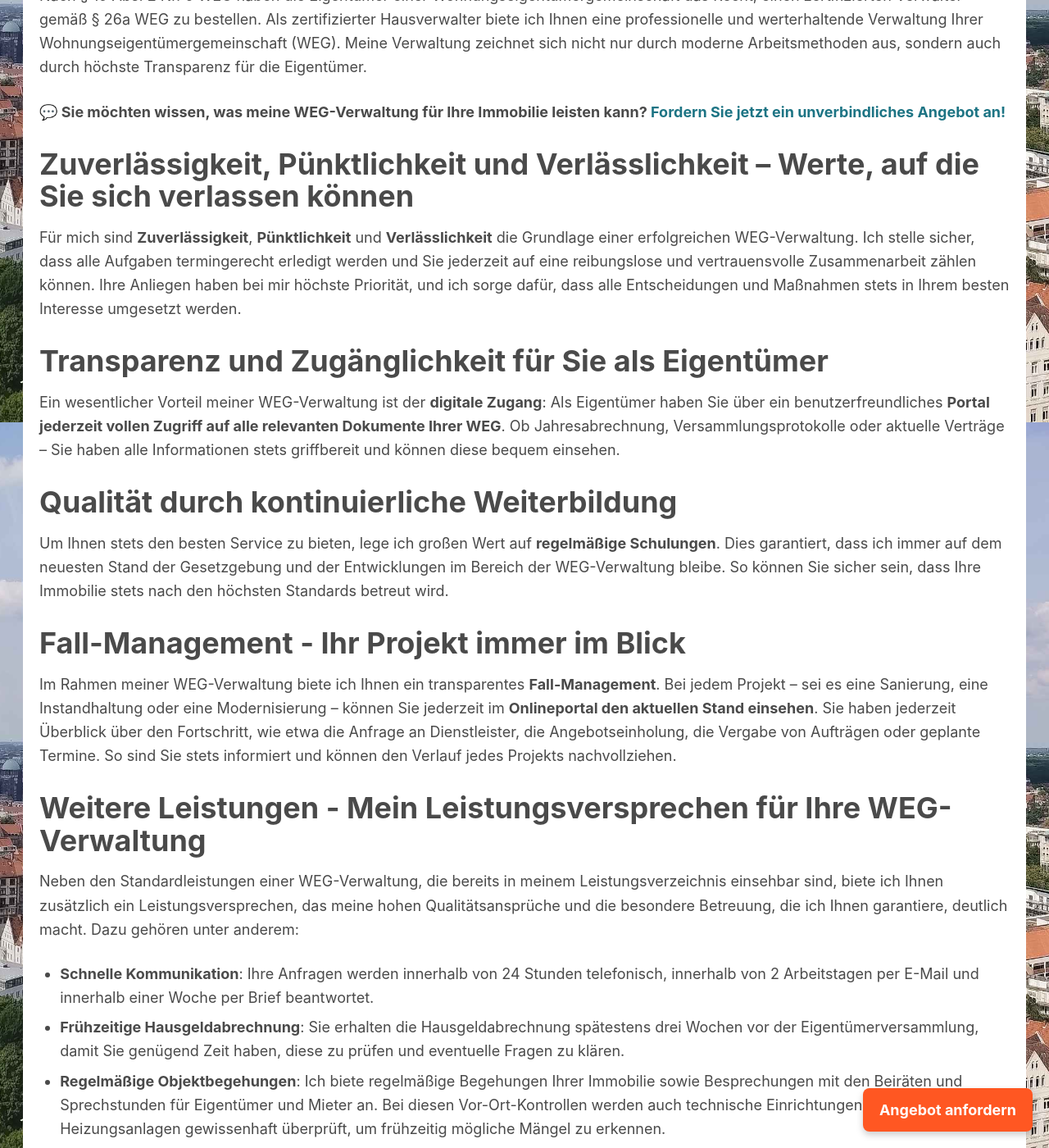
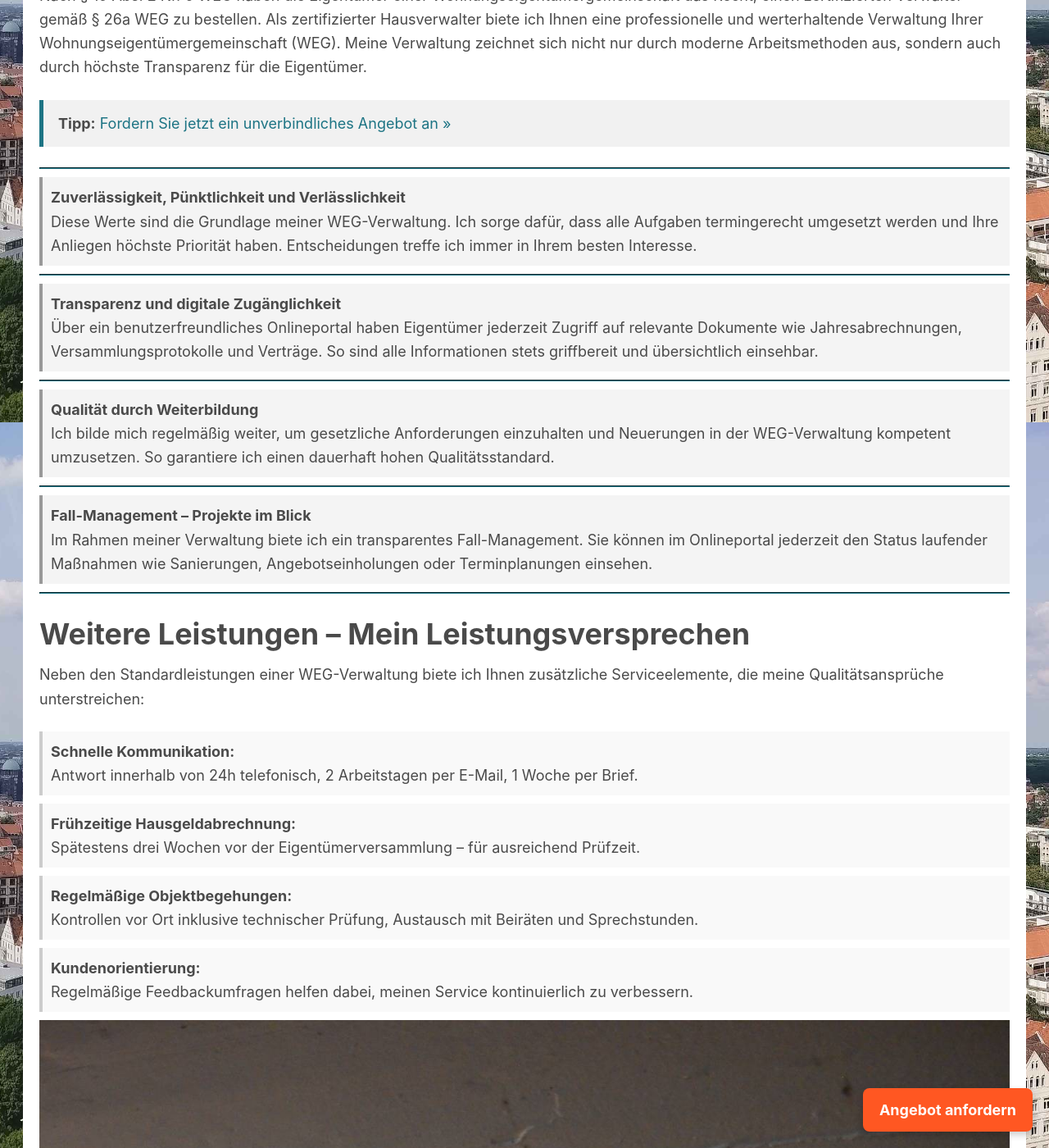
Before and after one commit to marek22k/hausverwaltung, a Jekyll site: the page built from weg-verwaltung.md, in a window 1280 px wide and 1400 px high, scrolled down 1285 px. Shown: the whole window at 82% size. Built offline with Jekyll 4.4.1, drawn with Linux system fonts in a browser that asks for light colours; some of the changed text lies outside the part shown.

Commit message:
Update weg-verwaltung.md

```diff
--- a/weg-verwaltung.md
+++ b/weg-verwaltung.md
@@ -10,45 +10,69 @@ keywords: WEG-Verwaltung, Hausverwaltung, zertifizierter Verwalter, Wohnungseige
 
 Nach § 19 Abs. 2 Nr. 6 WEG haben die Eigentümer einer Wohnungseigentümergemeinschaft das Recht, einen zertifizierten Verwalter gemäß § 26a WEG zu bestellen. Als zertifizierter Hausverwalter biete ich Ihnen eine professionelle und werterhaltende Verwaltung Ihrer Wohnungseigentümergemeinschaft (WEG). Meine Verwaltung zeichnet sich nicht nur durch moderne Arbeitsmethoden aus, sondern auch durch höchste Transparenz für die Eigentümer.
 
-**💬 Sie möchten wissen, was meine WEG-Verwaltung für Ihre Immobilie leisten kann? [Fordern Sie jetzt ein unverbindliches Angebot an!](/angebot-anfordern/)**
+> **Tipp:** [Fordern Sie jetzt ein unverbindliches Angebot an »](/angebot-anfordern/)
 
-## Zuverlässigkeit, Pünktlichkeit und Verlässlichkeit – Werte, auf die Sie sich verlassen können
+---
 
-Für mich sind **Zuverlässigkeit**, **Pünktlichkeit** und **Verlässlichkeit** die Grundlage einer erfolgreichen WEG-Verwaltung. Ich stelle sicher, dass alle Aufgaben termingerecht erledigt werden und Sie jederzeit auf eine reibungslose und vertrauensvolle Zusammenarbeit zählen können. Ihre Anliegen haben bei mir höchste Priorität, und ich sorge dafür, dass alle Entscheidungen und Maßnahmen stets in Ihrem besten Interesse umgesetzt werden.
-
-## Transparenz und Zugänglichkeit für Sie als Eigentümer
-
-Ein wesentlicher Vorteil meiner WEG-Verwaltung ist der **digitale Zugang**: Als Eigentümer haben Sie über ein benutzerfreundliches **Portal jederzeit vollen Zugriff auf alle relevanten Dokumente Ihrer WEG**. Ob Jahresabrechnung, Versammlungsprotokolle oder aktuelle Verträge – Sie haben alle Informationen stets griffbereit und können diese bequem einsehen.
-
-## Qualität durch kontinuierliche Weiterbildung
-
-Um Ihnen stets den besten Service zu bieten, lege ich großen Wert auf **regelmäßige Schulungen**. Dies garantiert, dass ich immer auf dem neuesten Stand der Gesetzgebung und der Entwicklungen im Bereich der WEG-Verwaltung bleibe. So können Sie sicher sein, dass Ihre Immobilie stets nach den höchsten Standards betreut wird.
-
-## Fall-Management - Ihr Projekt immer im Blick
-
-Im Rahmen meiner WEG-Verwaltung biete ich Ihnen ein transparentes **Fall-Management**. Bei jedem Projekt – sei es eine Sanierung, eine Instandhaltung oder eine Modernisierung – können Sie jederzeit im **Onlineportal den aktuellen Stand einsehen**. Sie haben jederzeit Überblick über den Fortschritt, wie etwa die Anfrage an Dienstleister, die Angebotseinholung, die Vergabe von Aufträgen oder geplante Termine. So sind Sie stets informiert und können den Verlauf jedes Projekts nachvollziehen.
-
-## Weitere Leistungen - Mein Leistungsversprechen für Ihre WEG-Verwaltung
-
-Neben den Standardleistungen einer WEG-Verwaltung, die bereits in meinem Leistungsverzeichnis einsehbar sind, biete ich Ihnen zusätzlich ein Leistungsversprechen, das meine hohen Qualitätsansprüche und die besondere Betreuung, die ich Ihnen garantiere, deutlich macht. Dazu gehören unter anderem:
-- **Schnelle Kommunikation**: Ihre Anfragen werden innerhalb von 24 Stunden telefonisch, innerhalb von 2 Arbeitstagen per E-Mail und innerhalb einer Woche per Brief beantwortet.
-- **Frühzeitige Hausgeldabrechnung**: Sie erhalten die Hausgeldabrechnung spätestens drei Wochen vor der Eigentümerversammlung, damit Sie genügend Zeit haben, diese zu prüfen und eventuelle Fragen zu klären.
-- **Regelmäßige Objektbegehungen**: Ich biete regelmäßige Begehungen Ihrer Immobilie sowie Besprechungen mit den Beiräten und Sprechstunden für Eigentümer und Mieter an. Bei diesen Vor-Ort-Kontrollen werden auch technische Einrichtungen wie Heizungsanlagen gewissenhaft überprüft, um frühzeitig mögliche Mängel zu erkennen.
-
-<div style="background-color: #f9f9f9; padding: 1rem; border-radius: 8px; margin: 1.5rem 0; box-shadow: 0 2px 6px rgba(0,0,0,0.05);">
-  <img src="/assets/img/dsc_0108_optimiert.jpg" alt="Überprüfung Heizungsanlage durch Hausverwalter Marco Müller" style="width: 100%; max-width: 600px; height: auto; border-radius: 8px; display: block; margin: 0 auto;">
-  <p style="text-align: center; font-size: 1rem; line-height: 1.5; margin-top: 0.75rem; color: #444;">
-    Sorgfältige technische Kontrolle durch Hausverwalter Marco Müller – hier bei der Überprüfung einer Heizungsanlage
-  </p>
+<div style="background-color: #f4f4f4; padding: 1rem; border-left: 4px solid #999; margin: 1rem 0;">
+<strong>Zuverlässigkeit, Pünktlichkeit und Verlässlichkeit</strong><br>
+Diese Werte sind die Grundlage meiner WEG-Verwaltung. Ich sorge dafür, dass alle Aufgaben termingerecht umgesetzt werden und Ihre Anliegen höchste Priorität haben. Entscheidungen treffe ich immer in Ihrem besten Interesse.
 </div>
 
-- **Kundenorientierte Servicequalität**: Ihre Zufriedenheit ist mir wichtig. Daher führe ich regelmäßig Kundenbefragungen durch, um meine Dienstleistungen kontinuierlich zu verbessern.
+---
 
-Weitere Details zu meinen Leistungsversprechen finden Sie auf der entsprechenden Unterseite. Dort können Sie sich umfassend informieren, wie ich Ihre Immobilie mit höchster Sorgfalt und Qualität verwalte.
+<div style="background-color: #f4f4f4; padding: 1rem; border-left: 4px solid #999; margin: 1rem 0;">
+<strong>Transparenz und digitale Zugänglichkeit</strong><br>
+Über ein benutzerfreundliches Onlineportal haben Eigentümer jederzeit Zugriff auf relevante Dokumente wie Jahresabrechnungen, Versammlungsprotokolle und Verträge. So sind alle Informationen stets griffbereit und übersichtlich einsehbar.
+</div>
+
+---
+
+<div style="background-color: #f4f4f4; padding: 1rem; border-left: 4px solid #999; margin: 1rem 0;">
+<strong>Qualität durch Weiterbildung</strong><br>
+Ich bilde mich regelmäßig weiter, um gesetzliche Anforderungen einzuhalten und Neuerungen in der WEG-Verwaltung kompetent umzusetzen. So garantiere ich einen dauerhaft hohen Qualitätsstandard.
+</div>
+
+---
+
+<div style="background-color: #f4f4f4; padding: 1rem; border-left: 4px solid #999; margin: 1rem 0;">
+<strong>Fall-Management – Projekte im Blick</strong><br>
+Im Rahmen meiner Verwaltung biete ich ein transparentes Fall-Management. Sie können im Onlineportal jederzeit den Status laufender Maßnahmen wie Sanierungen, Angebotseinholungen oder Terminplanungen einsehen.
+</div>
+
+---
+
+## Weitere Leistungen – Mein Leistungsversprechen
+
+Neben den Standardleistungen einer WEG-Verwaltung biete ich Ihnen zusätzliche Serviceelemente, die meine Qualitätsansprüche unterstreichen:
+
+<div style="background-color: #f9f9f9; padding: 1rem; border-left: 4px solid #ccc; margin: 1rem 0;">
+<strong>Schnelle Kommunikation:</strong><br>
+Antwort innerhalb von 24h telefonisch, 2 Arbeitstagen per E-Mail, 1 Woche per Brief.
+</div>
+
+<div style="background-color: #f9f9f9; padding: 1rem; border-left: 4px solid #ccc; margin: 1rem 0;">
+<strong>Frühzeitige Hausgeldabrechnung:</strong><br>
+Spätestens drei Wochen vor der Eigentümerversammlung – für ausreichend Prüfzeit.
+</div>
+
+<div style="background-color: #f9f9f9; padding: 1rem; border-left: 4px solid #ccc; margin: 1rem 0;">
+<strong>Regelmäßige Objektbegehungen:</strong><br>
+Kontrollen vor Ort inklusive technischer Prüfung, Austausch mit Beiräten und Sprechstunden.
+</div>
+
+<div style="background-color: #f9f9f9; padding: 1rem; border-left: 4px solid #ccc; margin: 1rem 0;">
+<strong>Kundenorientierung:</strong><br>
+Regelmäßige Feedbackumfragen helfen dabei, meinen Service kontinuierlich zu verbessern.
+</div>
+
+![Überprüfung Heizungsanlage durch Hausverwalter Marco Müller](/assets/img/dsc_0108_optimiert.jpg)
+
+---
 
 ## Standardleistungen im Leistungsverzeichnis
 
-Die grundlegenden Leistungen einer WEG-Verwaltung, die jede gute Verwaltung bieten sollte, können Sie in meinem [**Leistungsverzeichnis**](/Leistungskatalog_WEG_Verwaltung/) einsehen. Diese beinhalten sämtliche wichtigen Aufgaben, die eine zuverlässige WEG-Verwaltung ausmacht.
+Die grundlegenden Leistungen einer professionellen WEG-Verwaltung finden Sie in meinem [**Leistungsverzeichnis**](/Leistungskatalog_WEG_Verwaltung/). Dort erfahren Sie im Detail, welche Aufgaben ich zuverlässig für Ihre Gemeinschaft übernehme.
 
 ---
 
@@ -56,17 +80,17 @@ Die grundlegenden Leistungen einer WEG-Verwaltung, die jede gute Verwaltung biet
 
 Sie suchen eine professionelle, transparente und zuverlässige Verwaltung für Ihre Eigentümergemeinschaft in Hannover?
 
-📩 [Fordern Sie jetzt ein unverbindliches Angebot an](/angebot-anfordern/) – ich melde mich schnellstmöglich bei Ihnen!
+📩 **[Fordern Sie jetzt ein unverbindliches Angebot an »](/angebot-anfordern/)**
 
 ---
 
-<!-- Optional: Sticky-Button für dauerhafte Sichtbarkeit -->
+<!-- Sticky CTA Button -->
 <style>
 .cta-sticky {
   position: fixed;
   bottom: 20px;
   right: 20px;
-  background-color: #FF5722; /* Lebhaftes Orange */
+  background-color: #FF5722;
   color: #FFFFFF;
   padding: 12px 20px;
   border-radius: 8px;
@@ -76,13 +100,10 @@ Sie suchen eine professionelle, transparente und zuverlässige Verwaltung für I
   z-index: 999;
   transition: background-color 0.3s ease, transform 0.2s ease;
 }
-
 .cta-sticky:hover {
-  background-color: #D84315; /* Mutigeres Orange */
-  transform: scale(1.05); /* Sanfte Vergrößerung */
+  background-color: #D84315;
+  transform: scale(1.05);
 }
-
-/* Text bleibt weiß, auch nach dem Besuch */
 .cta-sticky:visited {
   color: #FFFFFF;
 }
```
